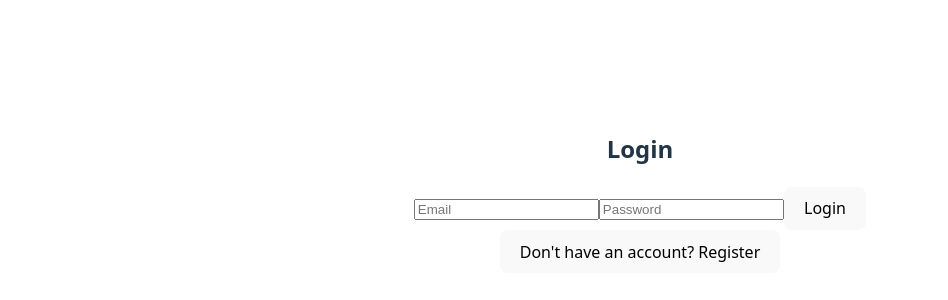
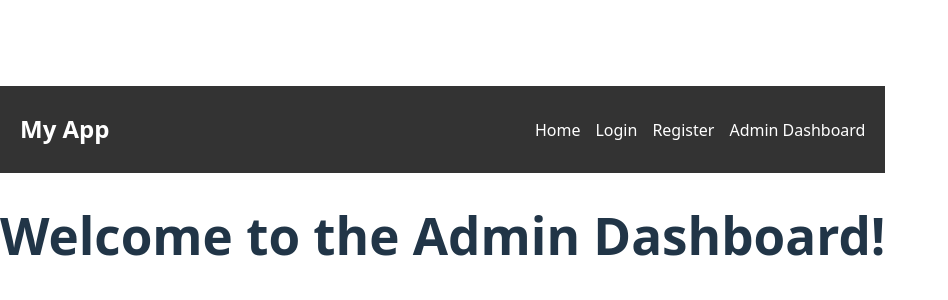
Before and after one commit to Stevenbcox/Skateboard-Store, a React (Vite) app: page /admin/dashboard in a window 1280 px wide. Shown: the part 208-508 px from the top of the page, without its empty margins (0-948 px from the left). Built offline with nearby package versions, Linux system fonts and the light colour scheme.

Commit message:
Added admin features to the backend and also add some frontend pages

```diff
--- a/package.json
+++ b/package.json
@@ -12,7 +12,8 @@
   "dependencies": {
     "bcryptjs": "^3.0.2",
     "react": "^19.0.0",
-    "react-dom": "^19.0.0"
+    "react-dom": "^19.0.0",
+    "react-router-dom": "^7.5.0"
   },
   "devDependencies": {
     "@eslint/js": "^9.21.0",
--- a/src/main.jsx
+++ b/src/main.jsx
@@ -1,11 +1,23 @@
-import { StrictMode } from "react";
+import React from "react";
 import { createRoot } from "react-dom/client";
+import { BrowserRouter as Router, Routes, Route } from "react-router-dom";
 import "./index.css";
-import App from "./App.jsx";
-import User from "./pages/User.jsx";
+import Navbar from "./pages/Navbar";
+import User from "./pages/User"; // Login/Register page
+import AdminDashboard from "./pages/AdminDashboard"; // Admin Dashboard page
 
-createRoot(document.getElementById("root")).render(
-  <StrictMode>
-    <User />
-  </StrictMode>
-);
+const App = () => {
+  return (
+    <Router>
+      <Navbar />
+      <Routes>
+        <Route path="/" element={<h1>Home Page</h1>} />
+        <Route path="/login" element={<User />} />
+        <Route path="/register" element={<User />} />
+        <Route path="/admin/dashboard" element={<AdminDashboard />} />
+      </Routes>
+    </Router>
+  );
+};
+
+createRoot(document.getElementById("root")).render(<App />);
--- /dev/null
+++ b/src/pages/AdminDashboard.jsx
@@ -0,0 +1,7 @@
+import React from "react";
+
+const AdminDashboard = () => {
+  return <h1>Welcome to the Admin Dashboard!</h1>;
+};
+
+export default AdminDashboard;
--- /dev/null
+++ b/src/pages/Navbar.jsx
@@ -0,0 +1,57 @@
+import React from "react";
+import { Link } from "react-router-dom";
+
+const Navbar = () => {
+  return (
+    <nav style={styles.navbar}>
+      <h1 style={styles.logo}>My App</h1>
+      <ul style={styles.navLinks}>
+        <li>
+          <Link to="/" style={styles.link}>
+            Home
+          </Link>
+        </li>
+        <li>
+          <Link to="/login" style={styles.link}>
+            Login
+          </Link>
+        </li>
+        <li>
+          <Link to="/register" style={styles.link}>
+            Register
+          </Link>
+        </li>
+        <li>
+          <Link to="/admin/dashboard" style={styles.link}>
+            Admin Dashboard
+          </Link>
+        </li>
+      </ul>
+    </nav>
+  );
+};
+
+const styles = {
+  navbar: {
+    display: "flex",
+    justifyContent: "space-between",
+    alignItems: "center",
+    padding: "10px 20px",
+    backgroundColor: "#333",
+    color: "#fff",
+  },
+  logo: {
+    fontSize: "24px",
+  },
+  navLinks: {
+    listStyle: "none",
+    display: "flex",
+    gap: "15px",
+  },
+  link: {
+    color: "#fff",
+    textDecoration: "none",
+  },
+};
+
+export default Navbar;
--- a/src/pages/User.jsx
+++ b/src/pages/User.jsx
@@ -1,76 +1,47 @@
 import React, { useState } from "react";
 import axios from "axios";
 
-const AuthForm = () => {
-  const [formData, setFormData] = useState({
-    username: "",
-    email: "",
-    password: "",
-  });
-  const [isRegistering, setIsRegistering] = useState(false);
+const User = () => {
+  const [email, setEmail] = useState("");
+  const [password, setPassword] = useState("");
+  const [message, setMessage] = useState("");
 
-  const handleInputChange = (e) => {
-    const { name, value } = e.target;
-    setFormData((prevData) => ({
-      ...prevData,
-      [name]: value,
-    }));
-  };
-
-  const handleSubmit = async (e) => {
+  const handleLogin = async (e) => {
     e.preventDefault();
 
-    const url = isRegistering
-      ? "http://localhost:5000/register"
-      : "http://localhost:5000/login";
-
     try {
-      const response = await axios.post(url, formData);
-      alert(response.data.message);
+      const response = await axios.post("http://localhost:5000/auth/login", {
+        email,
+        password,
+      });
+      setMessage(response.data.message);
+      console.log("Token:", response.data.token); // Save the token for future requests
     } catch (error) {
-      alert(error.response.data.message);
+      setMessage(error.response?.data?.message || "An error occurred");
     }
   };
 
   return (
     <div>
-      <h2>{isRegistering ? "Register" : "Login"}</h2>
-      <form onSubmit={handleSubmit}>
-        {isRegistering && (
-          <input
-            type="text"
-            name="username"
-            placeholder="Username"
-            value={formData.username}
-            onChange={handleInputChange}
-            required
-          />
-        )}
+      <h1>Login</h1>
+      <form onSubmit={handleLogin}>
         <input
           type="email"
-          name="email"
           placeholder="Email"
-          value={formData.email}
-          onChange={handleInputChange}
-          required
+          value={email}
+          onChange={(e) => setEmail(e.target.value)}
         />
         <input
           type="password"
-          name="password"
           placeholder="Password"
-          value={formData.password}
-          onChange={handleInputChange}
-          required
+          value={password}
+          onChange={(e) => setPassword(e.target.value)}
         />
-        <button type="submit">{isRegistering ? "Register" : "Login"}</button>
+        <button type="submit">Login</button>
       </form>
-      <button onClick={() => setIsRegistering(!isRegistering)}>
-        {isRegistering
-          ? "Already have an account? Login"
-          : "Don't have an account? Register"}
-      </button>
+      {message && <p>{message}</p>}
     </div>
   );
 };
 
-export default AuthForm;
+export default User;
```
Also changed, not shown: src/pages/Register.jsx (added), src/pages/login.jsx (added), 2 other files (tests, documents, lock files or other folders).
